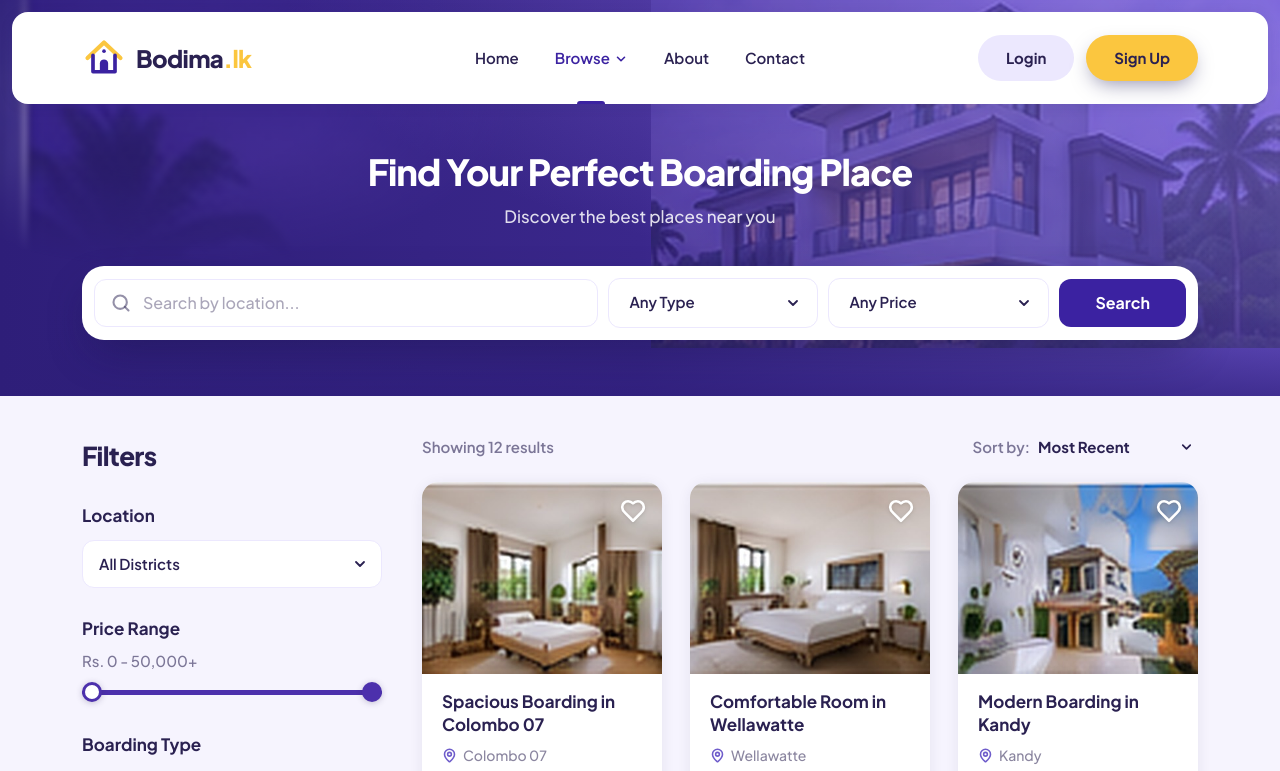
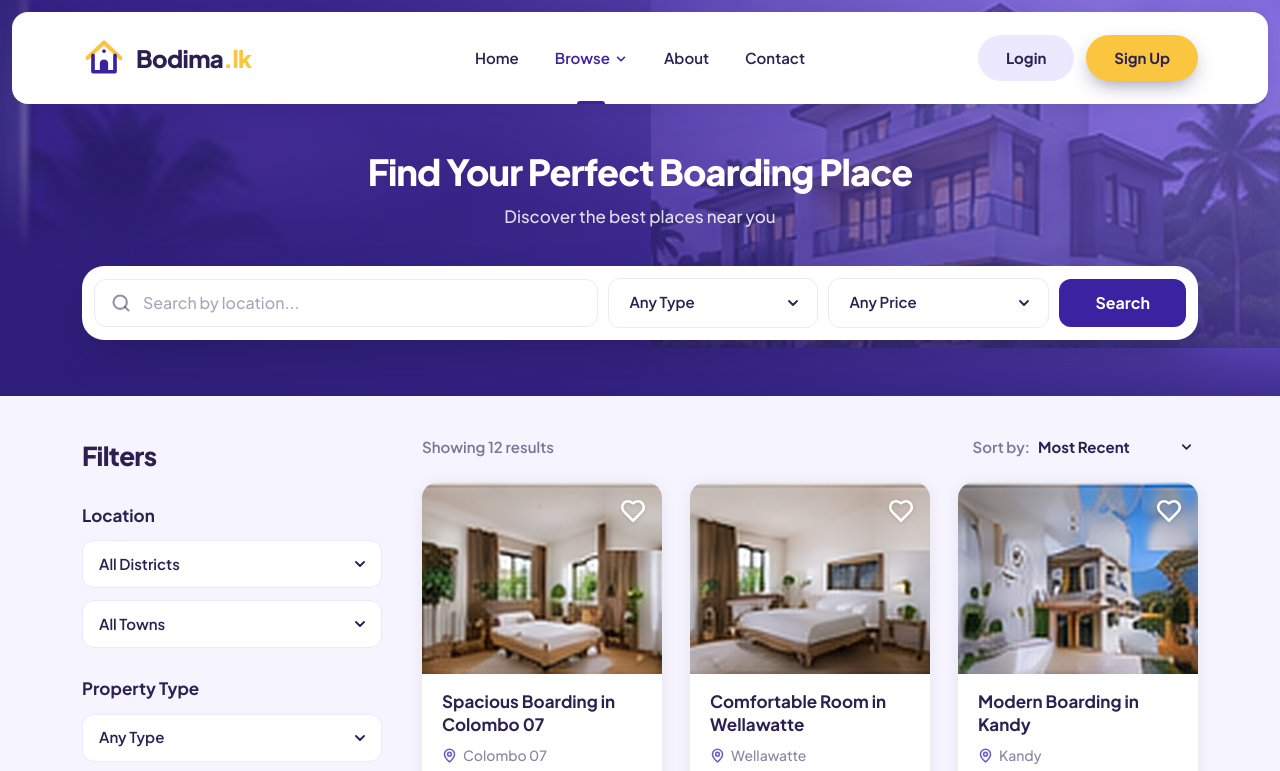
Before and after one commit to Deshan-003/bodima.lk, a React (Vite) app: page /browse in a window 1280 px wide. Shown: the top 771 px of the page. Built offline with nearby package versions, Linux system fonts and the light colour scheme.

Commit message:
Add cascading browse filters

```diff
--- a/src/components/FiltersSidebar.tsx
+++ b/src/components/FiltersSidebar.tsx
@@ -1,7 +1,10 @@
 import { Check, ChevronDown } from "lucide-react";
+import { DISTRICTS, townsFor } from "../data/locations";
 
 export type Filters = {
   district: string;
+  town: string;
+  propertyType: string;
   min: number;
   max: number;
   types: string[];
@@ -10,21 +13,15 @@ export type Filters = {
 
 export const INITIAL_FILTERS: Filters = {
   district: "All Districts",
+  town: "All Towns",
+  propertyType: "Any Type",
   min: 0,
   max: 50000,
   types: [],
   facilities: [],
 };
 
-const DISTRICTS = [
-  "All Districts",
-  "Colombo",
-  "Gampaha",
-  "Kandy",
-  "Galle",
-  "Negombo",
-  "Kalutara",
-];
+const PROPERTY_TYPES = ["Any Type", "Annex", "Room", "House", "Apartment"];
 
 const BOARDING_TYPES = ["Male", "Female", "Any"];
 const FACILITIES = ["Wi-Fi", "AC", "Parking", "Meals"];
@@ -85,6 +82,7 @@ export default function FiltersSidebar({
   onReset: () => void;
 }) {
   const set = (patch: Partial<Filters>) => onChange({ ...filters, ...patch });
+  const towns = townsFor(filters.district);
   const priceLabel = `Rs. ${filters.min.toLocaleString()} - ${
     filters.max >= 50000 ? "50,000+" : filters.max.toLocaleString()
   }`;
@@ -95,19 +93,65 @@ export default function FiltersSidebar({
         Filters
       </h2>
 
-      {/* Location */}
+      {/* Location: district then its towns */}
       <div className="space-y-3">
         <SectionLabel>Location</SectionLabel>
         <div className="relative">
           <select
             aria-label="District"
             value={filters.district}
-            onChange={(e) => set({ district: e.target.value })}
+            onChange={(e) =>
+              set({ district: e.target.value, town: "All Towns" })
+            }
             className="h-12 w-full cursor-pointer appearance-none rounded-xl border border-primary-100 bg-white pl-4 pr-10 text-[15px] font-semibold text-night focus:outline-none"
           >
             {DISTRICTS.map((d) => (
               <option key={d} value={d}>
                 {d}
+              </option>
+            ))}
+          </select>
+          <ChevronDown
+            size={16}
+            strokeWidth={2.75}
+            className="pointer-events-none absolute right-3.5 top-1/2 -translate-y-1/2 text-night"
+          />
+        </div>
+        <div className="relative">
+          <select
+            aria-label="Town"
+            value={filters.town}
+            onChange={(e) => set({ town: e.target.value })}
+            className="h-12 w-full cursor-pointer appearance-none rounded-xl border border-primary-100 bg-white pl-4 pr-10 text-[15px] font-semibold text-night focus:outline-none"
+          >
+            <option value="All Towns">All Towns</option>
+            {towns.map((t) => (
+              <option key={t} value={t}>
+                {t}
+              </option>
+            ))}
+          </select>
+          <ChevronDown
+            size={16}
+            strokeWidth={2.75}
+            className="pointer-events-none absolute right-3.5 top-1/2 -translate-y-1/2 text-night"
+          />
+        </div>
+      </div>
+
+      {/* Property type */}
+      <div className="space-y-3">
+        <SectionLabel>Property Type</SectionLabel>
+        <div className="relative">
+          <select
+            aria-label="Property type filter"
+            value={filters.propertyType}
+            onChange={(e) => set({ propertyType: e.target.value })}
+            className="h-12 w-full cursor-pointer appearance-none rounded-xl border border-primary-100 bg-white pl-4 pr-10 text-[15px] font-semibold text-night focus:outline-none"
+          >
+            {PROPERTY_TYPES.map((p) => (
+              <option key={p} value={p}>
+                {p}
               </option>
             ))}
           </select>
--- a/src/pages/Browse.tsx
+++ b/src/pages/Browse.tsx
@@ -22,6 +22,15 @@ type SortOption = (typeof SORT_OPTIONS)[number];
 
 function matchesFilters(listing: Listing, f: Filters): boolean {
   if (f.district !== "All Districts" && listing.district !== f.district) {
+    return false;
+  }
+  if (f.town !== "All Towns" && listing.town !== f.town) {
+    return false;
+  }
+  if (
+    f.propertyType !== "Any Type" &&
+    listing.boardingType !== f.propertyType
+  ) {
     return false;
   }
   if (listing.price < f.min || listing.price > f.max) {
```
